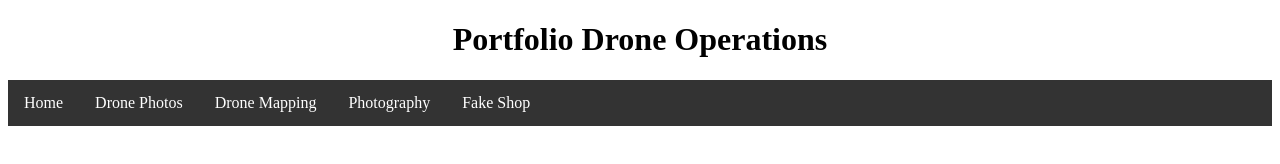
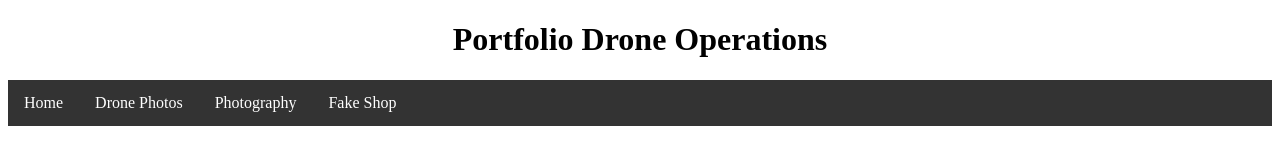
Before and after one commit to lid5060/Portfolio-Website, a plain HTML site: page Drone.html in a window 1280 px wide. Drawn offline with Linux system fonts and the light colour scheme.

Commit message:
Drone photogrametry removed

```diff
--- a/Drone.html
+++ b/Drone.html
@@ -12,7 +12,6 @@
 <ul>
     <li><a href="index.html">Home</a></li>
     <li><a href="Drone.html">Drone Photos</a></li>
-    <li><a href="DronePhotogrametry.html">Drone Mapping</a></li>
     <li><a href="Photography.html">Photography</a></li>
     <li><a href="FakeShop.html">Fake Shop</a></li>
 </ul>
```
Also changed, not shown: Photography.html (+0 -1 lines).
